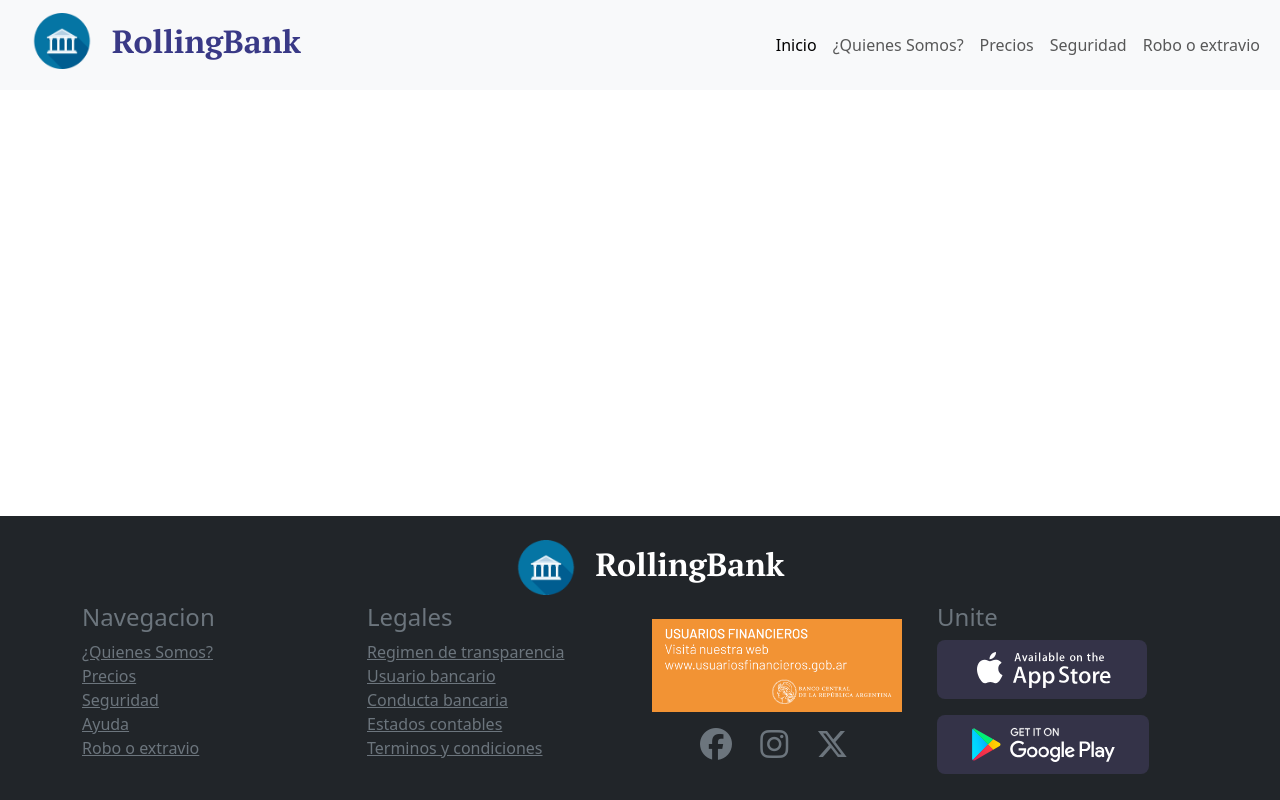
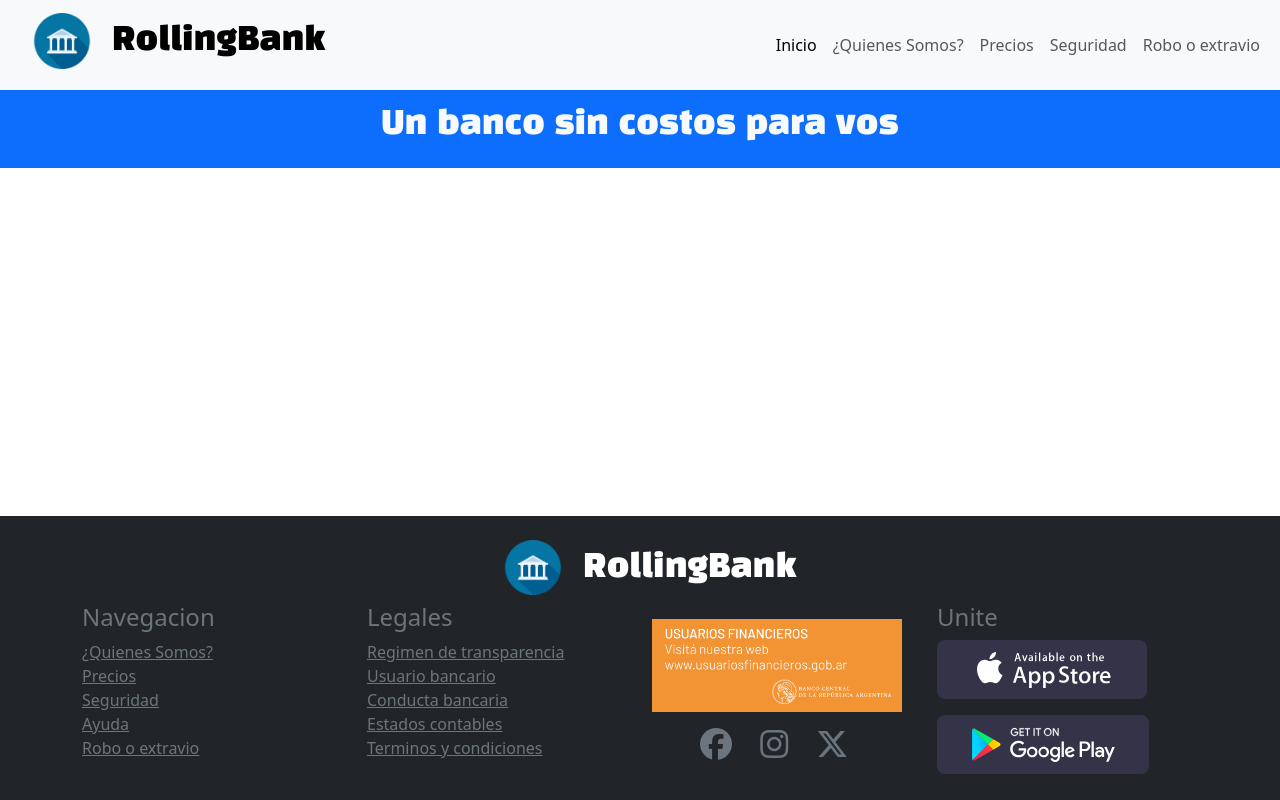
Before and after one commit to suarezagustina/rollingbankgit, a plain HTML site: page index.html in a window 1280 px wide. Drawn offline with nearby package versions, Linux system fonts and the light colour scheme.

Commit message:
agregue nuevas fuentes para el h2 de la pag precios

```diff
--- a/css/style.css
+++ b/css/style.css
@@ -7,9 +7,8 @@ body{
 main{
     flex-grow: 1;
 }
-h2, h2{
-    font-family: 'PT Serif', serif;
-    color: rgb(57, 57, 134);
+h2 , h2{
+    font-family: 'Black Han Sans', sans-serif;
 }
 .logoimg{
     width: 100px;
--- a/index.html
+++ b/index.html
@@ -16,6 +16,9 @@
       integrity="sha384-T3c6CoIi6uLrA9TneNEoa7RxnatzjcDSCmG1MXxSR1GAsXEV/Dwwykc2MPK8M2HN"
       crossorigin="anonymous"
     />
+    <link rel="preconnect" href="https://fonts.googleapis.com">
+<link rel="preconnect" href="https://fonts.gstatic.com" crossorigin>
+<link href="https://fonts.googleapis.com/css2?family=Black+Han+Sans&display=swap" rel="stylesheet">
     <link rel="stylesheet" href="./css/style.css">
     <title>RollingBank</title>
     <link rel="icon" type="png" href="./img/logoIcon.png" class="imgicon">
@@ -51,7 +54,11 @@
       </div>
     </nav>
   </header>
-  <main></main>
+  <main>
+    <section class="container-fluid bg-primary text-light text-center p-3">
+      <h2>Un banco sin costos para vos</h2>
+    </section>
+  </main>
   <footer class="bg-dark text-secondary py-4">
   <div class="container">
     <h2 class="text-white text-center"><img src="./img/rollingbanklogo.png" alt="" class="logoimg">RollingBank</h2>
```
